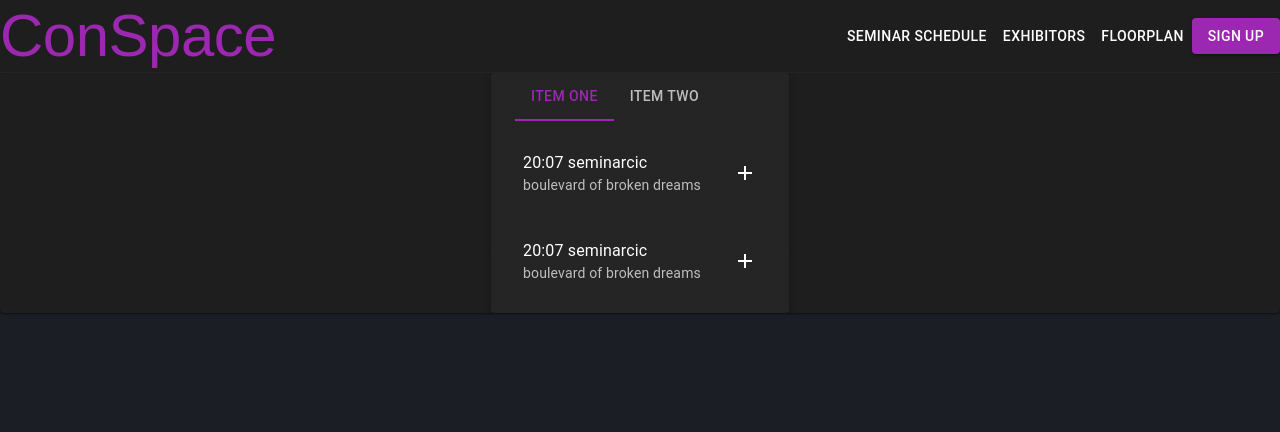
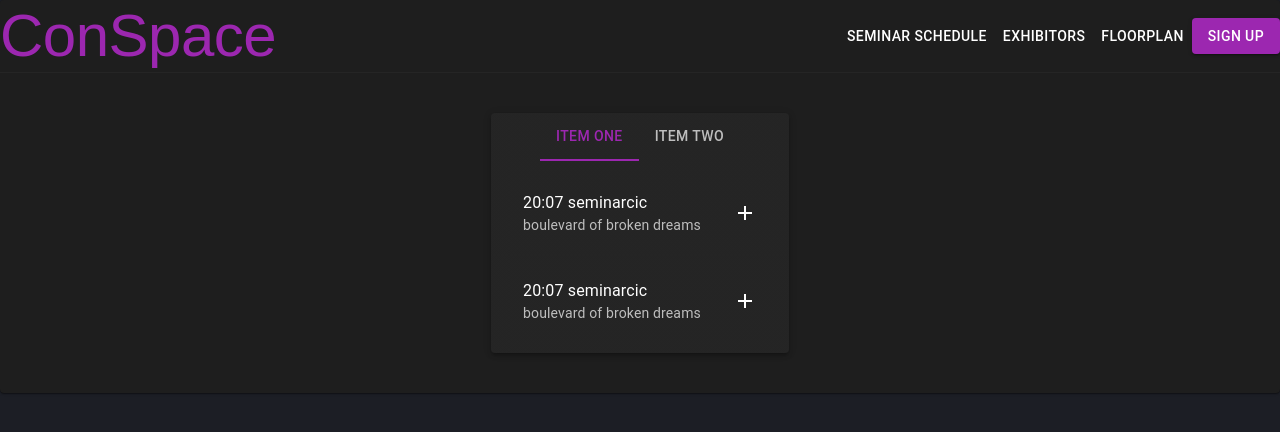
Before and after one commit to AnaNika10/ConSpace, a React (Vite) app in the folder client/: page / in a window 1280 px wide. Shown: the top 432 px of the page. Built offline with nearby package versions, Linux system fonts and the light colour scheme.

Commit message:
[#43] Add paddings

```diff
--- a/client/src/components/SeminarList.tsx
+++ b/client/src/components/SeminarList.tsx
@@ -1,4 +1,4 @@
-import { Box, Card, Container, Grid, List, ListItem, ListItemButton, ListItemIcon, ListItemText, Paper, Stack, Tab, Tabs } from "@mui/material";
+import { Grid, List, ListItem, ListItemButton, ListItemIcon, ListItemText, Paper, Stack, Tab, Tabs } from "@mui/material";
 import TaskAltIcon from '@mui/icons-material/TaskAlt';
 import AddIcon from '@mui/icons-material/Add';
 import { useState } from "react";
@@ -7,7 +7,7 @@ function SeminarListItem({name, date, destination}: {name : string, date : strin
     const [isAddedToSchedule, setState] = useState(false);
     return (
         <ListItem alignItems="flex-start">
-            <Stack spacing={5} direction={"row"}>
+            <Stack spacing={2} direction={"row"}>
                 <ListItemButton onClick={() => setState(!isAddedToSchedule)}>
                     <ListItemText primary={date + " " + name} secondary={destination}/>
                     <ListItemIcon sx={{display: 'flex', justifyContent:'flex-end'}}>
@@ -31,19 +31,18 @@ function SeminarTabs() {
     };
 
     return (
-      <Container >
+        <Grid container justifyContent={"center"} >
             <Tabs value={value} onChange={handleChange}>
                 <Tab label="Item One" value="1" />
                 <Tab label="Item Two" value="2" />
             </Tabs>
-      </Container>
+        </Grid>
     );
 }
 
 export default function SeminarList() {
     return (
-        <Card>
-            <Grid container justifyContent={"center"}>
+        <Grid container justifyContent="space-around" paddingTop={5} paddingBottom={5}>
             <Paper elevation={3} >
                 <SeminarTabs/>
                 <List>
@@ -52,6 +51,5 @@ export default function SeminarList() {
                 </List>
             </Paper>
         </Grid>
-        </Card>
     );
 }
```
Lines whose indentation alone changed are shown as unchanged.
